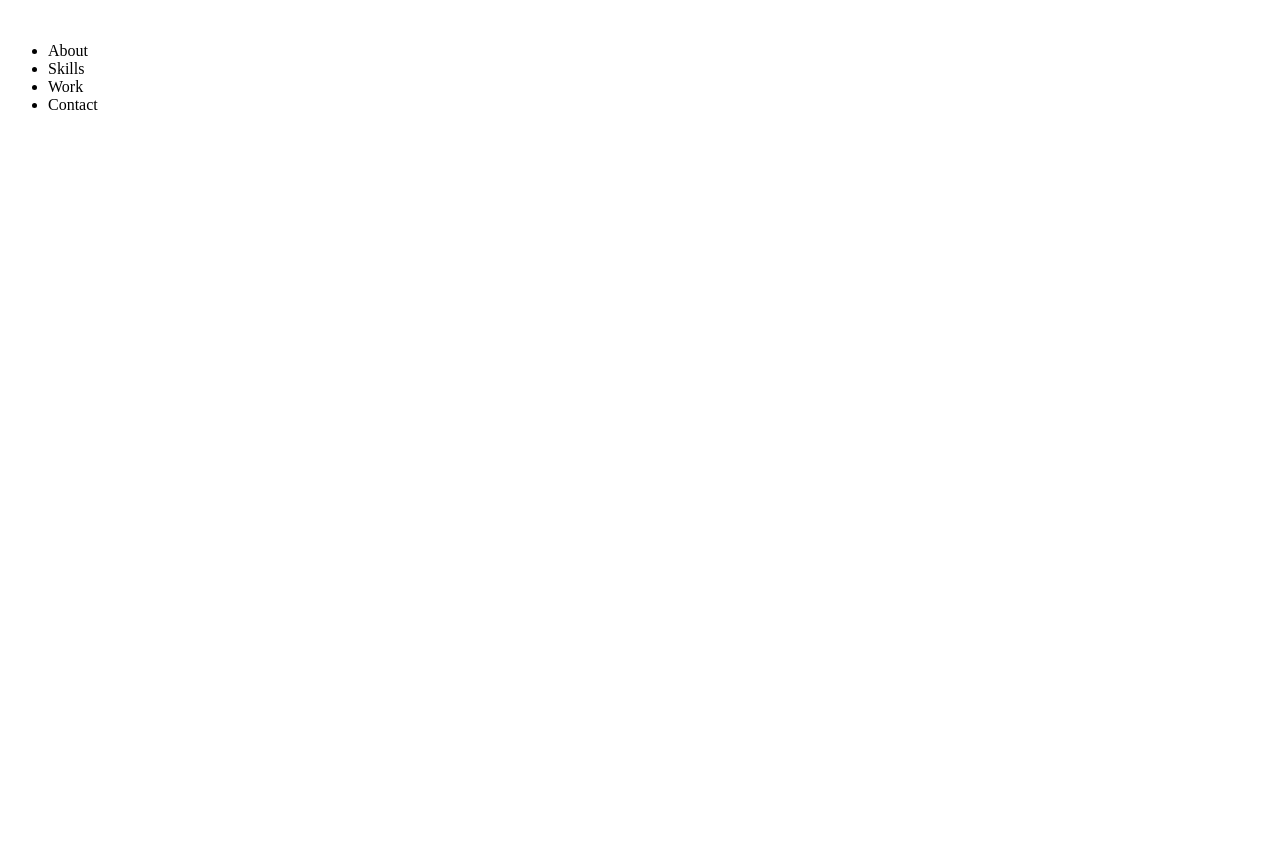
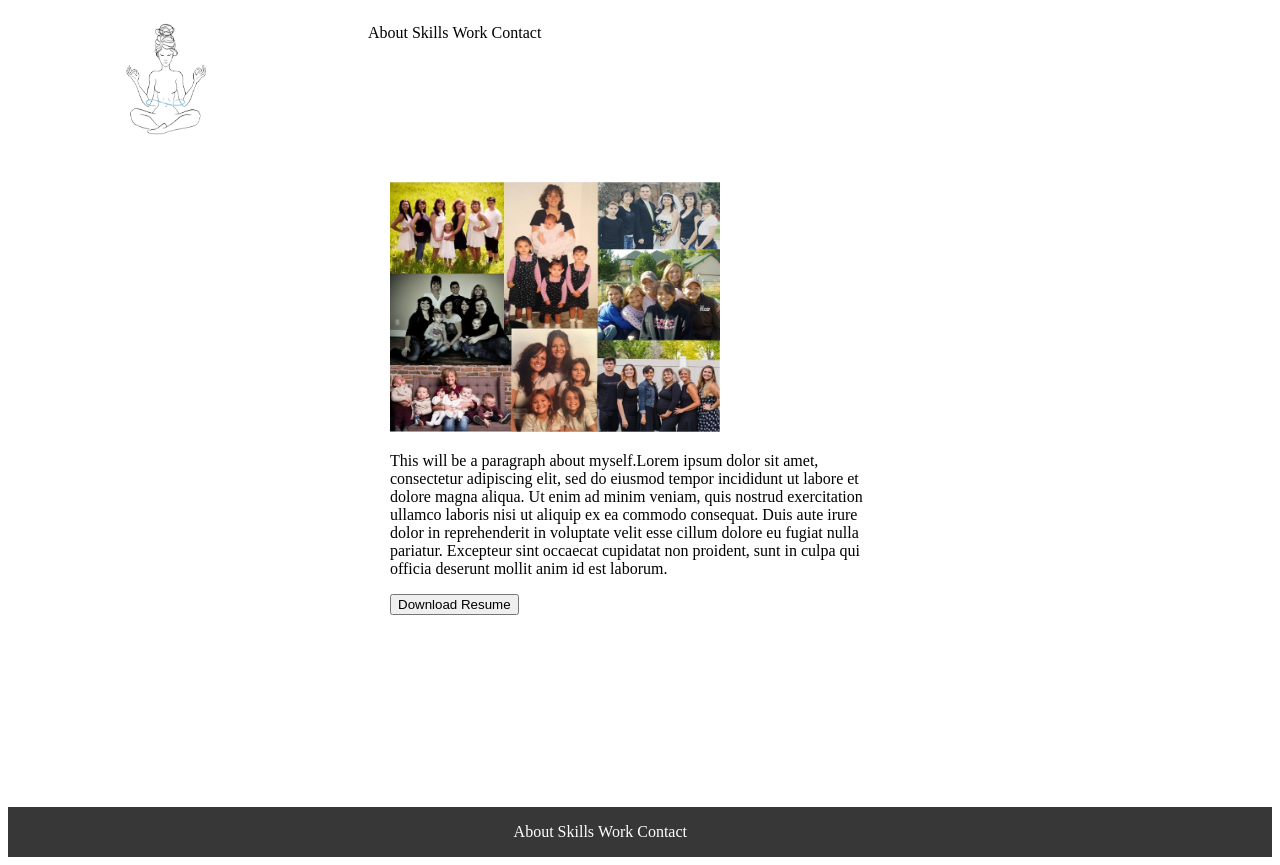
Before and after one commit to saavychristie/UX_UI_HW_19, a plain HTML site: page index.html in a window 1280 px wide. Before the commit the page ends 800 px from the top, so only its background shows below. Drawn offline with Linux system fonts and the light colour scheme.

Commit message:
updated files from latest HW_17
Signed-off-by: Christie Saavedra <christie.saavedra@gmail.com>

```diff
--- a/CSS/style.css
+++ b/CSS/style.css
@@ -0,0 +1,39 @@
+.inline-block {
+    display: inline-block;
+    vertical-align: top;
+}
+
+div.logo {
+    width: 23%;
+    padding: 1%;
+}
+
+nav {
+    width: 73%;
+    margin-left: auto;
+}
+
+.logo {
+    text-align: center;
+}
+
+.heroImg {
+    height: 600px;
+    padding: 25px;
+}
+
+.content {
+    width: 500px;
+    margin: 0 auto;
+}
+
+footer {
+    background-color: #373738;
+    color: #ffffff;
+}
+
+footer ul {
+    display: inline-block ;
+    vertical-align: top;
+    padding-left: 40%;
+}
--- a/index.html
+++ b/index.html
@@ -2,21 +2,46 @@
 <html>
 
     <head>
+        <!--this is how the index.html reads from the css file -->
+        <link rel="stylesheet" href="CSS/style.css" />
         <title></title>
     </head>
     <body>
         <header>
-          <div>
-              <img />
+                </div>
+            </section>
+          <div class="inline-block logo">
+              <!-- todo LOGO -->
+              <img src="Images/logo.png" alt="Karmic Belly" width="100" height="120"></img>
           </div>
           <nav class="inline-block">
               <ul>
-                  <li>About</li>
-                  <li>Skills</li>
-                  <li>Work</li>
-                  <li>Contact</li>
+                  <li class="inline-block">About</li>
+                  <li class="inline-block">Skills</li>
+                  <li class="inline-block">Work</li>
+                  <li class="inline-block">Contact</li>
               </ul>
           </nav>
         </header>
+        <section class="heroImg">
+            <div class="content">
+                <img src="Images/singlemompersona.jpg" alt="Karmic Belly" width="330" height="250"></img>
+                <p>This will be a paragraph about myself.Lorem ipsum dolor sit amet, consectetur adipiscing elit,
+                    sed do eiusmod tempor incididunt ut labore et dolore magna aliqua. Ut enim ad minim veniam,
+                    quis nostrud exercitation ullamco laboris nisi ut aliquip ex ea commodo consequat.
+                    Duis aute irure dolor in reprehenderit in voluptate velit esse cillum dolore eu fugiat nulla pariatur.
+                    Excepteur sint occaecat cupidatat non proident, sunt in culpa qui officia deserunt mollit anim id est
+                    laborum.</p>
+                <button>Download Resume</button>
+            </div>
+        </section>
+        <footer>
+            <ul>
+                <li class="inline-block">About</li>
+                <li class="inline-block">Skills</li>
+                <li class="inline-block">Work</li>
+                <li class="inline-block">Contact</li>
+            </ul>
+        </footer>
     </body>
 </html>
```
